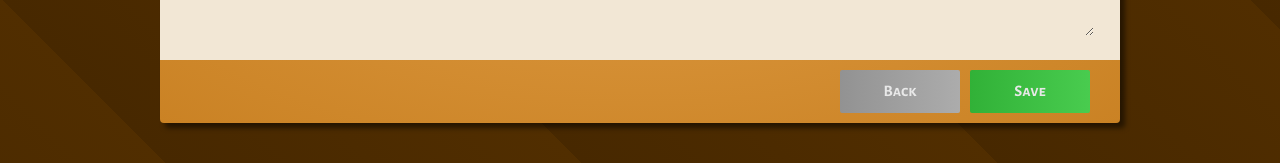
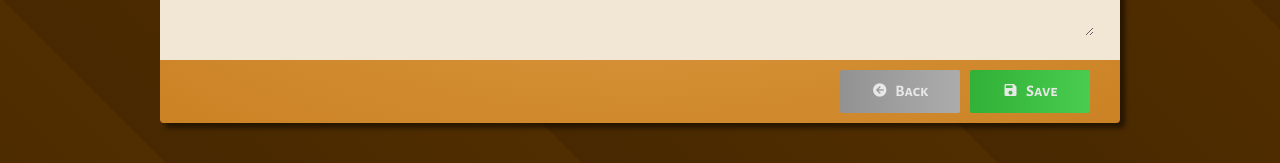
Before and after one commit to Dyskovsky/all-notes, an Angular app in the folder fe-all-notes/: page /create in a window 1280 px wide. Shown: the part 386-549 px from the top of the page. Built offline with nearby package versions, Linux system fonts and the light colour scheme.

Commit message:
Add mdi icons

```diff
--- a/fe-all-notes/package.json
+++ b/fe-all-notes/package.json
@@ -22,6 +22,7 @@
     "@angular/platform-browser": "~8.0.0",
     "@angular/platform-browser-dynamic": "~8.0.0",
     "@angular/router": "~8.0.0",
+    "@mdi/font": "^4.6.95",
     "api": "file:../api/api-1.0.0.tgz",
     "core-js": "^2.5.4",
     "rxjs": "~6.5.2",
--- a/fe-all-notes/src/app/modules/notes/list-notes/list-notes.component.html
+++ b/fe-all-notes/src/app/modules/notes/list-notes/list-notes.component.html
@@ -1,5 +1,7 @@
 <div class="create-new-container">
-  <a class="btn primary" routerLink="create">Create New</a>
+  <a class="btn primary" routerLink="create">
+    <em class="mdi mdi-note-plus"></em>
+    Create New</a>
 </div>
 
 <ul *ngFor="let note of notes" class="notes-container">
@@ -13,8 +15,13 @@
       {{ note.body }}
     </div>
     <footer class="card-footer">
-      <a [routerLink]="['edit', note.id]" class="btn default m-r">Edit</a>
-      <button (click)="delete(note.id)" class="btn danger">Delete</button>
+      <a [routerLink]="['edit', note.id]" class="btn default m-r">
+        <em class="mdi mdi-file-edit"></em>
+        Edit</a>
+      <button (click)="delete(note.id)" class="btn danger">
+        <em class="mdi mdi-delete"></em>
+        Delete
+      </button>
     </footer>
   </li>
 </ul>
--- a/fe-all-notes/src/app/modules/notes/single-note/single-note.component.html
+++ b/fe-all-notes/src/app/modules/notes/single-note/single-note.component.html
@@ -12,8 +12,12 @@
       <textarea formControlName="body" rows="15" class="note-body"> </textarea>
     </div>
     <footer class="card-footer">
-      <a class="btn default m-r" routerLink="/">Back</a>
-      <button class="btn success" type="submit">Save</button>
+      <a class="btn default m-r" routerLink="/">
+        <em class="mdi mdi-arrow-left-circle"></em>
+        Back</a>
+      <button class="btn success" type="submit">
+        <em class="mdi mdi-content-save"></em>
+        Save</button>
     </footer>
   </div>
 </form>
--- a/fe-all-notes/src/styles.scss
+++ b/fe-all-notes/src/styles.scss
@@ -6,6 +6,8 @@
 @import "~styles/utils";
 @import "~styles/buttons";
 @import "~styles/card";
+
+@import"~@mdi/font/css/materialdesignicons.min.css";
 
 body {
   margin: 0;
--- a/fe-all-notes/styles/_buttons.scss
+++ b/fe-all-notes/styles/_buttons.scss
@@ -50,6 +50,10 @@ $clr-btn-text-hover: #f8f8f8;
 
   &:hover::before {
     opacity: 1;
+  }
+
+  & > .mdi {
+    padding-right: 5px;
   }
 }
 
```
Also changed, not shown: 2 other files (tests, documents, lock files or other folders).
